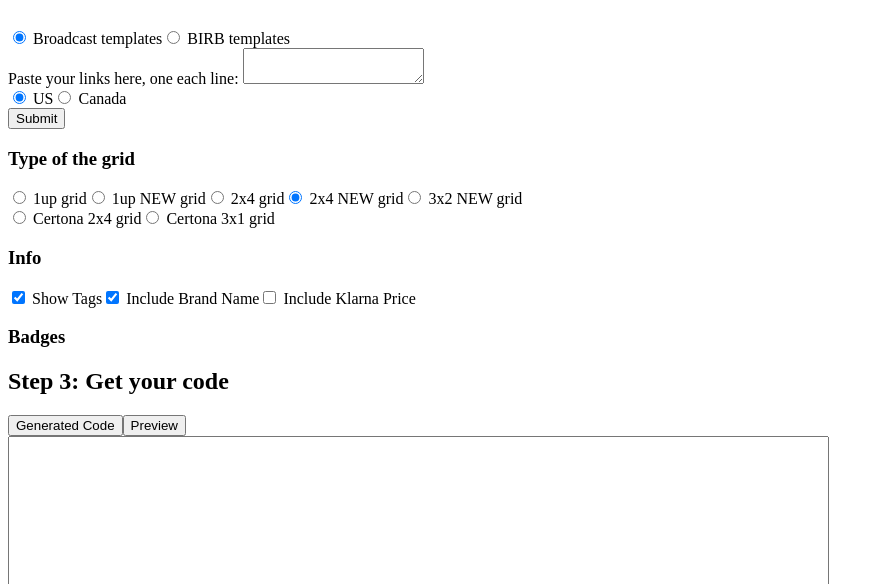
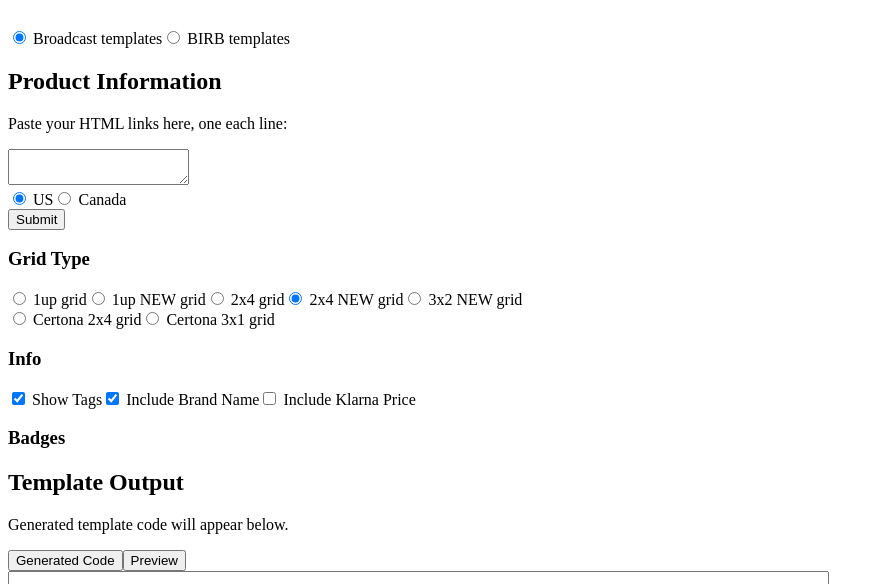
Before and after one commit to rvrita/gridgenerator-react, a React app: page / in a window 1280 px wide. Shown: the part 214-798 px from the top of the page, without its empty margins (0-884 px from the left). Built offline with nearby package versions, Linux system fonts and the light colour scheme; the HTML template or start-up script is replaced by a standard one.

Commit message:
Improve headings hierarchy and styles

```diff
--- a/client/src/components/App.jsx
+++ b/client/src/components/App.jsx
@@ -319,8 +319,9 @@ class App extends React.Component {
                 setBadge={this.setBadge}
               />
             )}
-          <h2>Step 3: Get your code</h2>
           <div id="codewindow">
+            <h2>Template Output</h2>
+            <p>Generated template code will appear below.</p>
             <div className="form-row tab">
               <button type="button" value="codeview" onClick={this.handleTabClick}>Generated Code</button>
               <button type="button" value="preview" onClick={this.handleTabClick}>Preview</button>
--- a/client/src/components/Birb.jsx
+++ b/client/src/components/Birb.jsx
@@ -9,7 +9,7 @@ function Birb(props) {
   } = props;
   return (
     <div>
-      <h2>Step 1: Paste your information</h2>
+      <h2>Product Information</h2>
       <form onSubmit={handleBirbFormSubmit}>
         <div className="birb">
           <div className="brand-input">
@@ -83,13 +83,13 @@ function Birb(props) {
             </label>
           </div>
           <div className="link-input">
-            <label htmlFor="links">
+            <label htmlFor="birb-links">
               Links:
               {' '}
               <br />
               <textarea
                 wrap="off"
-                id="links"
+                id="birb-links"
                 name="birbLinks"
                 value={birbLinks.join('\n')}
                 onChange={handleBirbInputChange}
@@ -101,10 +101,8 @@ function Birb(props) {
           <input type="submit" value="Submit" id="submit" />
         </div>
       </form>
-      <h2>Step 2: Choose your preferences</h2>
-      <br />
       <div id="typeofbirb">
-        <h3>Type of the header</h3>
+        <h3>Header Type</h3>
         <label htmlFor="availablenow">
           <input type="radio" id="availablenow" name="birbType" value="availablenow" onChange={handleInputChange} checked={birbType === 'availablenow'} />
           {' '}
--- a/client/src/components/Broadcast.jsx
+++ b/client/src/components/Broadcast.jsx
@@ -9,14 +9,11 @@ function Broadcast(props) {
   } = props;
   return (
     <div className="rows">
-      {/* <h2 id="step2">Preferences</h2> */}
+      <h2>Product Information</h2>
       <div className="columns">
         <form onSubmit={handleFormSubmit} id="linkgens">
           <div>
-            <label htmlFor="links">
-              Paste your links here, one each line:
-              {' '}
-            </label>
+            <p>Paste your HTML links here, one each line:</p>
             <textarea className="links" id="links" name="textareaValue" value={textareaValue} onChange={handleInputChange} />
           </div>
           <div className="form-row" id="country">
@@ -34,7 +31,7 @@ function Broadcast(props) {
           <input type="submit" value="Submit" id="submit" />
         </form>
         <div id="typeofgrid">
-          <h3>Type of the grid</h3>
+          <h3>Grid Type</h3>
           <label htmlFor="oneup">
             <input type="radio" id="oneup" name="gridType" value="oneup" onChange={handleInputChange} checked={gridType === 'oneup'} />
             {' '}
```
Also changed, not shown: 1 other file (tests, documents, lock files or other folders).
